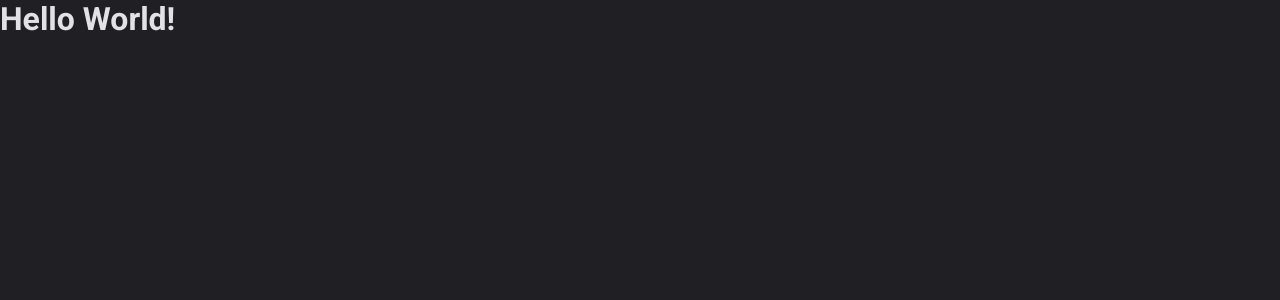
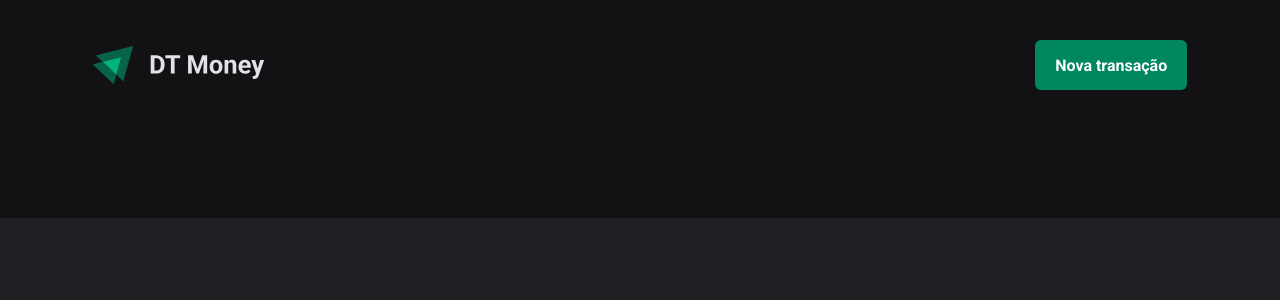
Before and after one commit to carlospio/dt-money, a React (Vite) app: page / in a window 1280 px wide. Shown: the top 300 px of the page. Built offline with nearby package versions, Linux system fonts and the light colour scheme.

Commit message:
Estrutura visual - Componente: Header

```diff
--- a/src/App.tsx
+++ b/src/App.tsx
@@ -1,13 +1,14 @@
 import { ThemeProvider } from "styled-components"
 import { defaultTheme } from "./styles/themes/default"
 import { GlobalStyle } from "./styles/global"
+import { Transactions } from "./pages/Transactions"
 
 export function App() {
 
   return (
     <ThemeProvider theme={defaultTheme}>
       <GlobalStyle />
-      <h1>Hello World!</h1>
+      <Transactions />
     </ThemeProvider>
 )
 
--- /dev/null
+++ b/src/components/Header/index.tsx
@@ -0,0 +1,17 @@
+import { HeaderContainer, HeaderContent, NewTransactionButton } from "./styles";
+import logoImg from '../../assets/logo.svg'
+
+
+export function Header() {
+    return (
+        <HeaderContainer>
+            <HeaderContent>
+                <img src={logoImg} alt="Dt Money" />
+
+                <NewTransactionButton>Nova transação</NewTransactionButton>
+            </HeaderContent>
+        </HeaderContainer>
+    )
+
+
+}
--- /dev/null
+++ b/src/components/Header/styles.ts
@@ -0,0 +1,40 @@
+import styled from "styled-components";
+
+export const HeaderContainer = styled.header`
+
+    background: ${props => props.theme['gray-900']};
+    padding: 2.5rem 0 7.5rem;
+
+`;
+
+export const HeaderContent = styled.div`
+
+    width: 100%;
+    max-width: 1120px;
+    margin: 0 auto;
+    padding: 0 1%.5rem;
+
+    display: flex;
+    justify-content: space-between;
+    align-items: center;
+
+`;
+
+
+export const NewTransactionButton = styled.button`
+
+   height: 50px;
+   border: 0;
+   background: ${props => props.theme['green-500']};
+   color: ${props => props.theme.white};
+   font-weight: bold;
+   padding: 0 1.25rem;
+   border-radius: 6px;
+   cursor: pointer;
+
+   &:hover{
+    background: ${props => props.theme['green-700']};
+    transition: background-color 0.2s ;
+   }
+
+`;
--- /dev/null
+++ b/src/pages/Transactions/index.tsx
@@ -0,0 +1,9 @@
+import { Header } from "../../components/Header";
+
+export function Transactions(){
+    return(
+    <div>
+        <Header />
+    </div>
+    )
+}
```
Also changed, not shown: src/assets/logo.svg (added), src/pages/Transactions/styles.ts (added).
